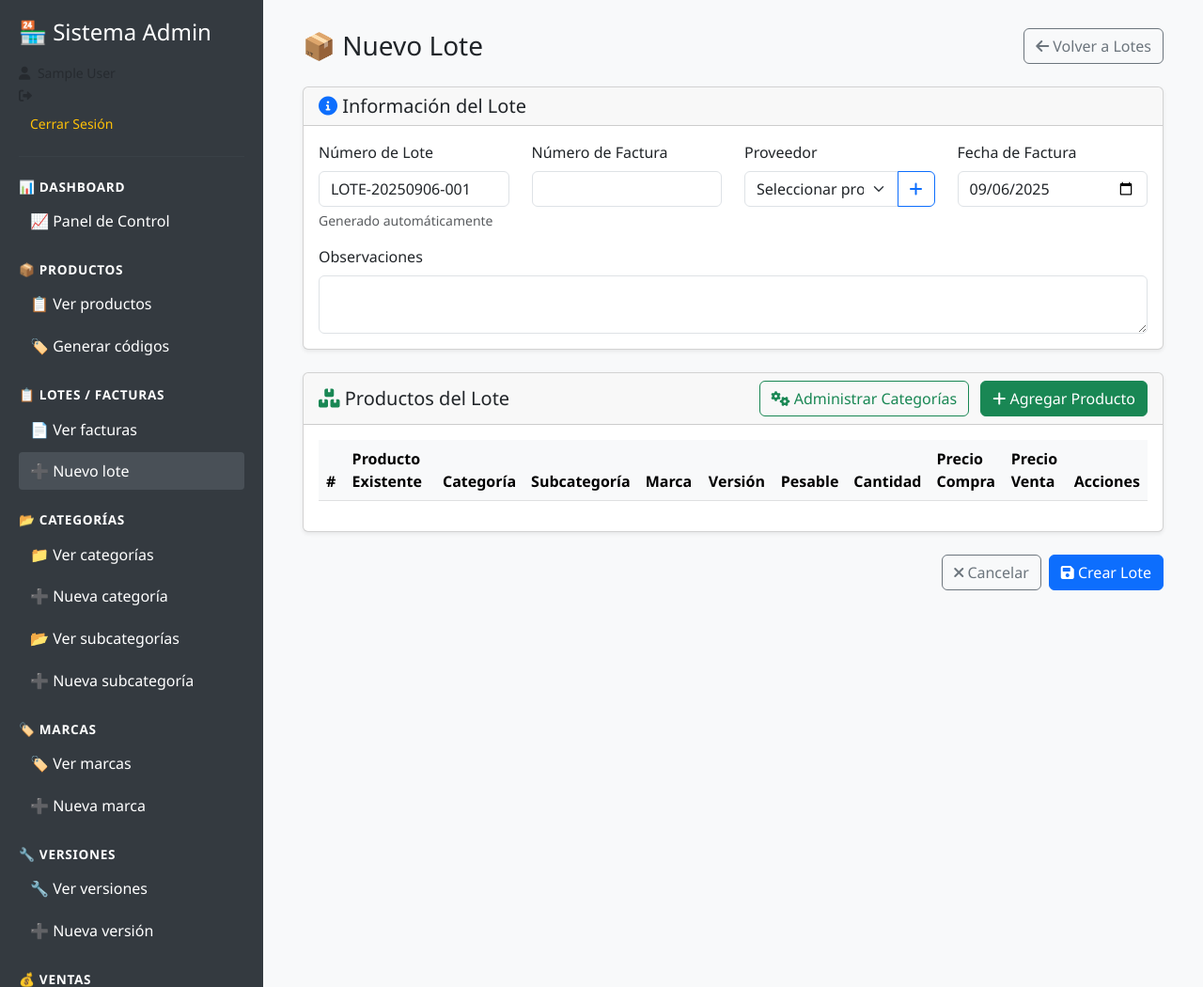
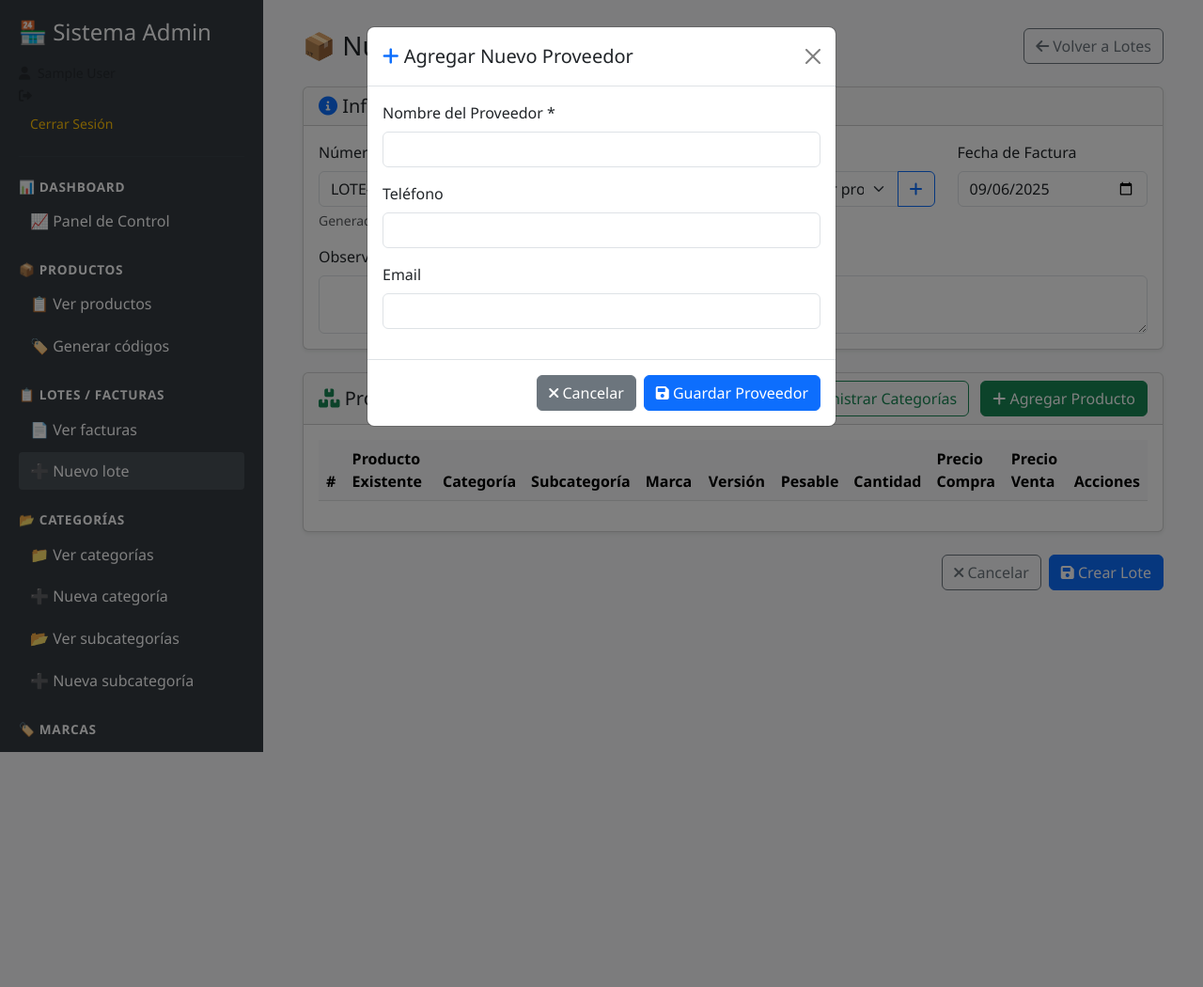
Before and after one commit to Exequiels90/admin, a Flask app: page /nuevo_lote in a window 1280 px wide, after a click that opens the changed part. Shown: the top 1050 px of the page at 94% size. After the commit the page ends 800 px from the top, so only its background shows below. Run offline with Flask 3, Linux system fonts and the light colour scheme; the visitor is signed in with stand-in values (Sample User, id 1); data that the repository does not hold is empty.

Commit message:
Agregar funcionalidad completa de proveedores: endpoint GET y modal

```diff
--- a/app.py
+++ b/app.py
@@ -1915,39 +1915,57 @@ def eliminar_producto(id_producto):
 # -------------------
 # API ROUTES (EXISTENTES)
 # -------------------
-@app.route("/api/proveedores", methods=["POST"])
-def api_crear_proveedor():
-    try:
-        data = request.get_json()
-        nombre = data.get("nombre")
-        telefono = data.get("telefono", "")
-        email = data.get("email", "")
-
-        if not nombre:
-            return jsonify({"success": False, "message": "El nombre es obligatorio"})
-
-        conn = get_db_connection()
-        cursor = conn.cursor()
-        cursor.execute("""
-            INSERT INTO proveedores (nombre, telefono, email)
-            VALUES (?, ?, ?)
-        """, (nombre, telefono, email))
-
-        id_proveedor = cursor.lastrowid
-        conn.commit()
-        conn.close()
-
-        return jsonify({
-            "success": True,
-            "proveedor": {
-                "id_proveedor": id_proveedor,
-                "nombre": nombre,
-                "telefono": telefono,
-                "email": email
-            }
-        })
-    except Exception as e:
-        return jsonify({"success": False, "message": str(e)})
+@app.route("/api/proveedores", methods=["GET", "POST"])
+def api_proveedores():
+    if request.method == "GET":
+        """Endpoint para obtener proveedores"""
+        try:
+            conn = get_db_connection()
+            proveedores = conn.execute("""
+                SELECT id_proveedor, nombre, telefono, email
+                FROM proveedores
+                ORDER BY nombre
+            """).fetchall()
+            conn.close()
+
+            return jsonify([dict(proveedor) for proveedor in proveedores])
+
+        except Exception as e:
+            return jsonify({"error": str(e)}), 500
+
+    elif request.method == "POST":
+        """Endpoint para crear proveedores"""
+        try:
+            data = request.get_json()
+            nombre = data.get("nombre")
+            telefono = data.get("telefono", "")
+            email = data.get("email", "")
+
+            if not nombre:
+                return jsonify({"success": False, "message": "El nombre es obligatorio"})
+
+            conn = get_db_connection()
+            cursor = conn.cursor()
+            cursor.execute("""
+                INSERT INTO proveedores (nombre, telefono, email)
+                VALUES (?, ?, ?)
+            """, (nombre, telefono, email))
+
+            id_proveedor = cursor.lastrowid
+            conn.commit()
+            conn.close()
+
+            return jsonify({
+                "success": True,
+                "proveedor": {
+                    "id_proveedor": id_proveedor,
+                    "nombre": nombre,
+                    "telefono": telefono,
+                    "email": email
+                }
+            })
+        except Exception as e:
+            return jsonify({"success": False, "message": str(e)})
 
 @app.route("/api/productos", methods=["POST"])
 def api_crear_producto():
--- a/templates/nuevo_lote.html
+++ b/templates/nuevo_lote.html
@@ -334,6 +334,44 @@
                 </button>
                 <button type="button" class="btn btn-primary" onclick="cerrarModalAgregarProducto()">
                     <i class="fas fa-check"></i> Terminar
+                </button>
+            </div>
+        </div>
+    </div>
+</div>
+
+<!-- Modal para agregar proveedor -->
+<div class="modal fade" id="modalNuevoProveedor" tabindex="-1" aria-labelledby="modalNuevoProveedorLabel" aria-hidden="true">
+    <div class="modal-dialog">
+        <div class="modal-content">
+            <div class="modal-header">
+                <h5 class="modal-title" id="modalNuevoProveedorLabel">
+                    <i class="fas fa-plus text-primary"></i> Agregar Nuevo Proveedor
+                </h5>
+                <button type="button" class="btn-close" data-bs-dismiss="modal" aria-label="Close"></button>
+            </div>
+            <div class="modal-body">
+                <form id="formNuevoProveedor">
+                    <div class="mb-3">
+                        <label for="nombre_proveedor" class="form-label">Nombre del Proveedor *</label>
+                        <input type="text" class="form-control" id="nombre_proveedor" name="nombre" required>
+                    </div>
+                    <div class="mb-3">
+                        <label for="telefono_proveedor" class="form-label">Teléfono</label>
+                        <input type="text" class="form-control" id="telefono_proveedor" name="telefono">
+                    </div>
+                    <div class="mb-3">
+                        <label for="email_proveedor" class="form-label">Email</label>
+                        <input type="email" class="form-control" id="email_proveedor" name="email">
+                    </div>
+                </form>
+            </div>
+            <div class="modal-footer">
+                <button type="button" class="btn btn-secondary" data-bs-dismiss="modal">
+                    <i class="fas fa-times"></i> Cancelar
+                </button>
+                <button type="button" class="btn btn-primary" onclick="guardarProveedor()">
+                    <i class="fas fa-save"></i> Guardar Proveedor
                 </button>
             </div>
         </div>
@@ -821,6 +859,56 @@ function abrirModalAdministracionCategorias() {
     // Implementar
 }
 
+function guardarProveedor() {
+    const nombre = document.getElementById('nombre_proveedor').value;
+    const telefono = document.getElementById('telefono_proveedor').value;
+    const email = document.getElementById('email_proveedor').value;
+
+    if (!nombre.trim()) {
+        alert('El nombre del proveedor es obligatorio');
+        return;
+    }
+
+    const proveedorData = {
+        nombre: nombre.trim(),
+        telefono: telefono.trim(),
+        email: email.trim()
+    };
+
+    fetch('/api/proveedores', {
+        method: 'POST',
+        headers: {
+            'Content-Type': 'application/json',
+        },
+        body: JSON.stringify(proveedorData)
+    })
+    .then(response => response.json())
+    .then(data => {
+        if (data.success) {
+            // Agregar el nuevo proveedor al select
+            const select = document.getElementById('id_proveedor');
+            const option = new Option(data.proveedor.nombre, data.proveedor.id_proveedor);
+            select.add(option);
+            select.value = data.proveedor.id_proveedor;
+
+            // Limpiar el formulario
+            document.getElementById('formNuevoProveedor').reset();
+
+            // Cerrar el modal
+            const modal = bootstrap.Modal.getInstance(document.getElementById('modalNuevoProveedor'));
+            modal.hide();
+
+            alert('✅ Proveedor creado exitosamente');
+        } else {
+            alert('❌ Error al crear el proveedor: ' + data.message);
+        }
+    })
+    .catch(error => {
+        console.error('Error:', error);
+        alert('❌ Error al crear el proveedor');
+    });
+}
+
 function crearLote() {
     console.log('=== CREAR LOTE ===');
 
```
